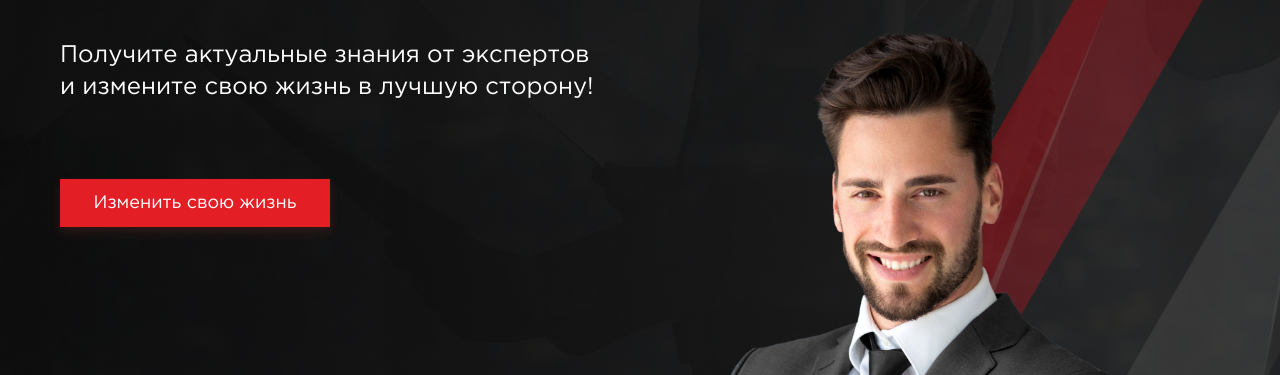
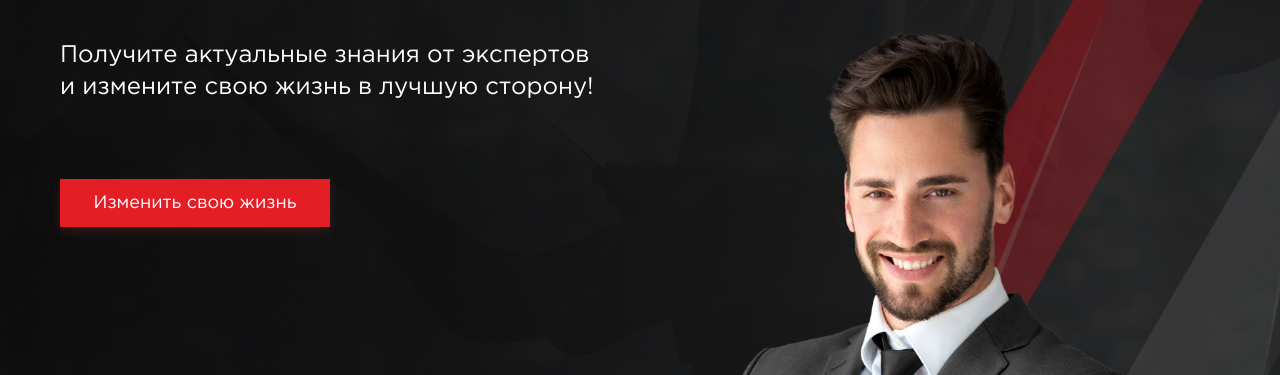
Before and after one commit to Kylun-Serg/forward, a website: page app/index.html in a window 1280 px wide. Shown: the part 425-800 px from the top of the page. Drawn offline with nearby package versions, Linux system fonts and the light colour scheme; files that its build step writes are made by us from their sources.

Commit message:
fix bg image

```diff
--- a/app/scss/style.scss
+++ b/app/scss/style.scss
@@ -53,6 +53,7 @@
 	background-position: center;
 	position: relative;
 	padding: 182px 0 117px;
+	overflow: hidden;
 	&::before {
 		content: '';
 		position: absolute;
@@ -60,7 +61,7 @@
 		background-repeat: no-repeat;
 		background-size: contain;
 		background-position: center;
-		width: 46vw;
+		width: 44vw;
 		height: 48vw;
 		bottom: 0;
 		right: 10vw;
```
